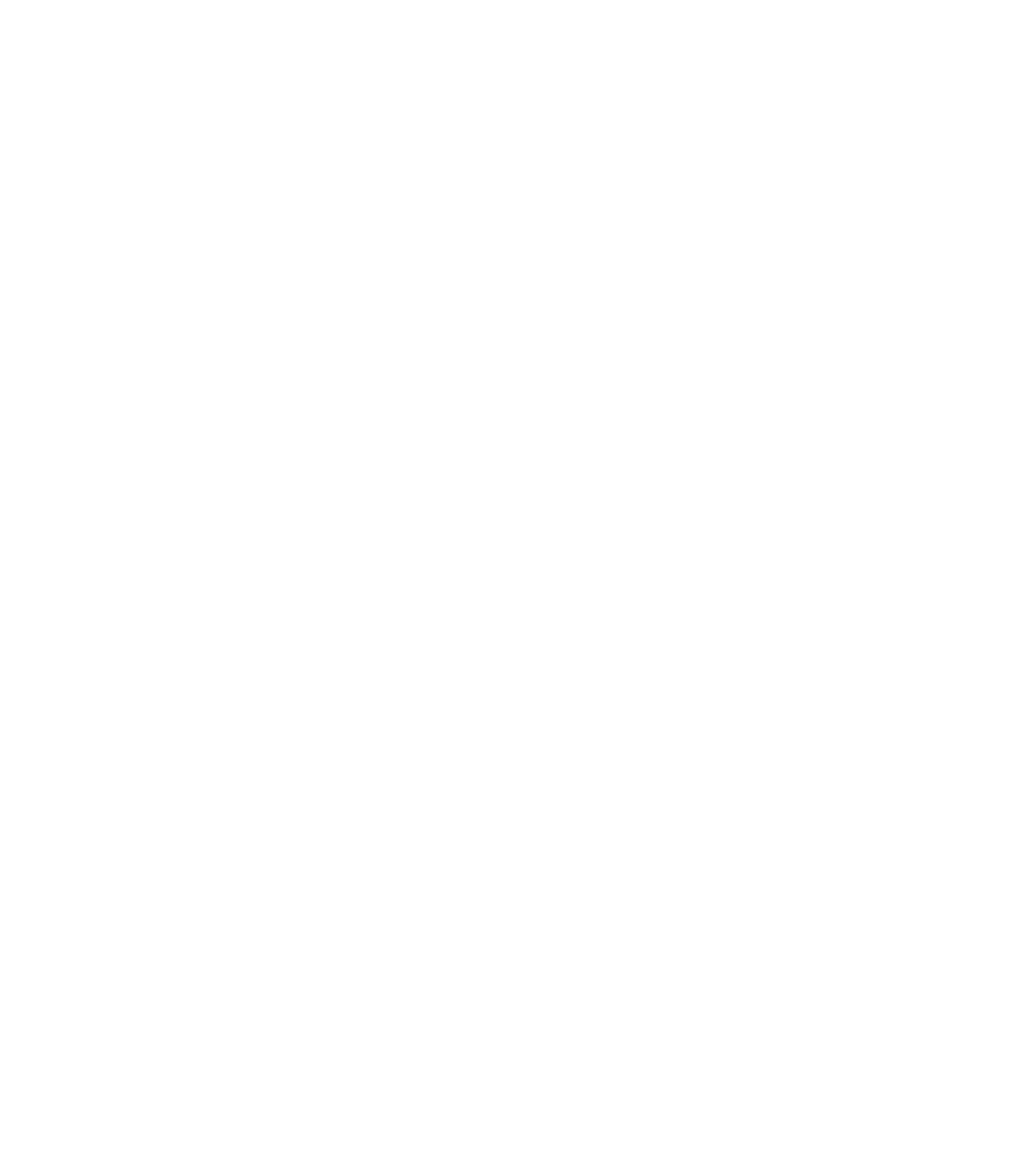
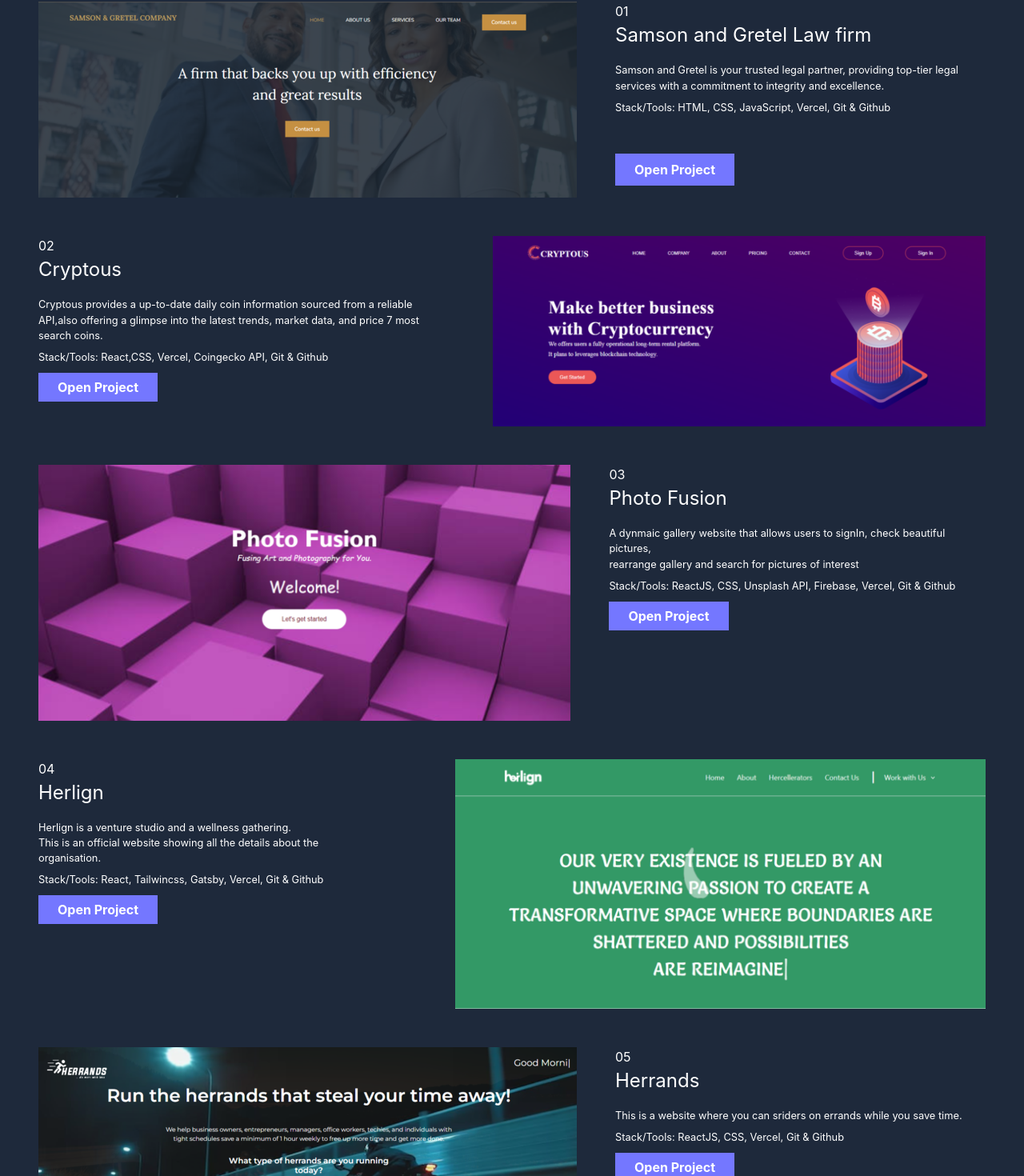
Before and after one commit to jummie-jk/Uptick-Talent-Fellowship, a React (Create React App) app: page /projects in a window 1280 px wide. Before the commit this address had no page. Shown: the part 144-1614 px from the top of the page at 80% size. Before the commit the page ends 800 px from the top, so only its background shows below. Built offline with nearby package versions, Linux system fonts and the light colour scheme.

Commit message:
Linked Navbar

```diff
--- a/src/App.js
+++ b/src/App.js
@@ -1,18 +1,22 @@
 import React from "react";
 import { BrowserRouter, Route, Routes } from "react-router-dom";
 import HeroSection from "./components/Hero";
+import About from "./components/About";
 import './App.css';
+import Projects from "./components/Projects";
+import Technologies from "./components/Technologies";
+import Contact from "./components/Contact";
 function App() {
   return (
     <>
     <BrowserRouter>
     <Routes>
       <Route path="/" element={<HeroSection />} />
-      {/* <Route path="/intakes" />
-      <Route path="/prospects" element={<Prospects />} />
-      <Route path="/offers" element={<Offers />} />
-      <Route path="/contracts" element={<Contracts />} />
-      <Route path="/marketplace" element={<MarketPlace />} />
+      <Route path="/about" element={<About />} />
+      <Route path="/projects" element={<Projects />} />
+      <Route path="/technologies" element={<Technologies />} />
+      <Route path="/contact" element={<Contact />} />
+      {/* <Route path="/marketplace" element={<MarketPlace />} />
       <Route path="/practice" element={<Practice />} />
       <Route path="/matterDetails" element={<MatterDetails />} />
       <Route path="/appointment" element={<Appointment />} />
@@ -23,7 +27,7 @@ function App() {
       <Route path="helpDesktop" />
       <Route path="clientDetails" element={<ClientDetails />} />
       <Route path="terminationpolicy" element={<TerminationPolicy />} />
-      <Route path="paymentschedule" element={<PaymentSchedule />} /> */}
+      <Route path="paymentschedule" element={<PaymentSchedule />} />  */}
     </Routes>
   </BrowserRouter>
     </>
--- a/src/components/Navbar.js
+++ b/src/components/Navbar.js
@@ -11,27 +11,27 @@ const Navbar = () => {
           <div>
             <ul className="flex flex-row font-medium text-base">
               <li>
-                <Link to="/" className="px-8">
+                <Link to="/about" className="px-8">
                   About
                 </Link>
               </li>
               <li>
-                <Link to="/contact" className="px-8">
+                <Link to="/projects" className="px-8">
                   Projects
                 </Link>
               </li>
               <li>
-                <Link to="/contact" className="px-8">
+                <Link to="/technologies" className="px-8">
                   Technologies
                 </Link>
               </li>
               <li>
-                <Link to="/crypto" className="px-8">
+                <Link to="/contact" className="px-8">
                   Contact
                 </Link>
               </li>
               <li>
-                <Link to="/contact" className="px-8">
+                <Link to="/resume" className="px-8">
                   Resume
                 </Link>
               </li>
--- a/src/components/Projects.js
+++ b/src/components/Projects.js
@@ -26,7 +26,7 @@ const Projects = () => {
                         <p className="text-[1.5rem] pb-4">Samson and Gretel Law firm</p>
                         <p className="text-[0.8rem] pb-2">Samson and Gretel is your trusted legal partner, providing top-tier legal <br></br>services with a commitment to integrity and excellence.</p>
                         <p className="text-[0.8rem]">Stack/Tools: HTML, CSS, JavaScript, Vercel, Git & Github</p>
-                        <div>
+                        <div className="pt-4">
                         <Button
                             className="bg-lightb hover:bg-blue-700 text-white mt-8 font-bold py-2 px-6 font-inter"
                             to="/signup">
@@ -41,7 +41,7 @@ const Projects = () => {
                         <p className="text-[1.5rem] pb-4">Cryptous</p>
                         <p className="text-[0.8rem] pb-2">Cryptous provides a up-to-date daily coin information sourced from a reliable<br></br> API,also offering a glimpse into the latest trends, market data, and price 7 most search coins.</p>
                         <p className="text-[0.8rem]">Stack/Tools: React,CSS, Vercel, Coingecko API, Git & Github</p>
-                        <div>
+                        <div className="pt-4">
                         <a
                             href="https://crypto-website-six.vercel.app/"
                             target="_blank"
@@ -70,12 +70,12 @@ const Projects = () => {
                         <p className="text-[1.5rem] pb-4">Photo Fusion</p>
                         <p className="text-[0.8rem] pb-2">A dynmaic gallery website that allows users to signIn, check beautiful pictures,<br></br> rearrange gallery and search for pictures of interest </p>
                         <p className="text-[0.8rem]">Stack/Tools: ReactJS, CSS, Unsplash API, Firebase, Vercel, Git & Github</p>
-                        <div>
+                        <div className="pt-4">
                         <a
                             href="https://photo-gallery-n.vercel.app/"
                             target="_blank"
                             rel="noopener noreferrer"
-                            className="bg-lightb hover:bg-blue-700 text-white mt-8 font-bold py-2 px-6 font-inter"
+                            className="bg-lightb hover:bg-blue-700 text-white mt-12 font-bold py-2 px-6 font-inter"
                             >
                             Open Project
                         </a>
@@ -93,7 +93,7 @@ const Projects = () => {
                         <p className="text-[1.5rem] pb-4">Herlign</p>
                         <p className="text-[0.8rem] pb-2">Herlign is a venture studio and a wellness gathering.<br></br>This is an official website showing all the details about the organisation.</p>
                         <p className="text-[0.8rem]">Stack/Tools: React, Tailwincss, Gatsby, Vercel, Git & Github</p>
-                        <div>
+                        <div className="pt-4">
                         <a
                             href="https://herlign.org/"
                             target="_blank"
@@ -122,7 +122,7 @@ const Projects = () => {
                         <p className="text-[1.5rem] pb-4">Herrands</p>
                         <p className="text-[0.8rem] pb-2">This is a website where you can sriders on errands while you save time.</p>
                         <p className="text-[0.8rem]">Stack/Tools: ReactJS, CSS, Vercel, Git & Github</p>
-                        <div>
+                        <div className="pt-4">
                         <a
                             href="https://herrands-website.vercel.app/"
                             target="_blank"
```
